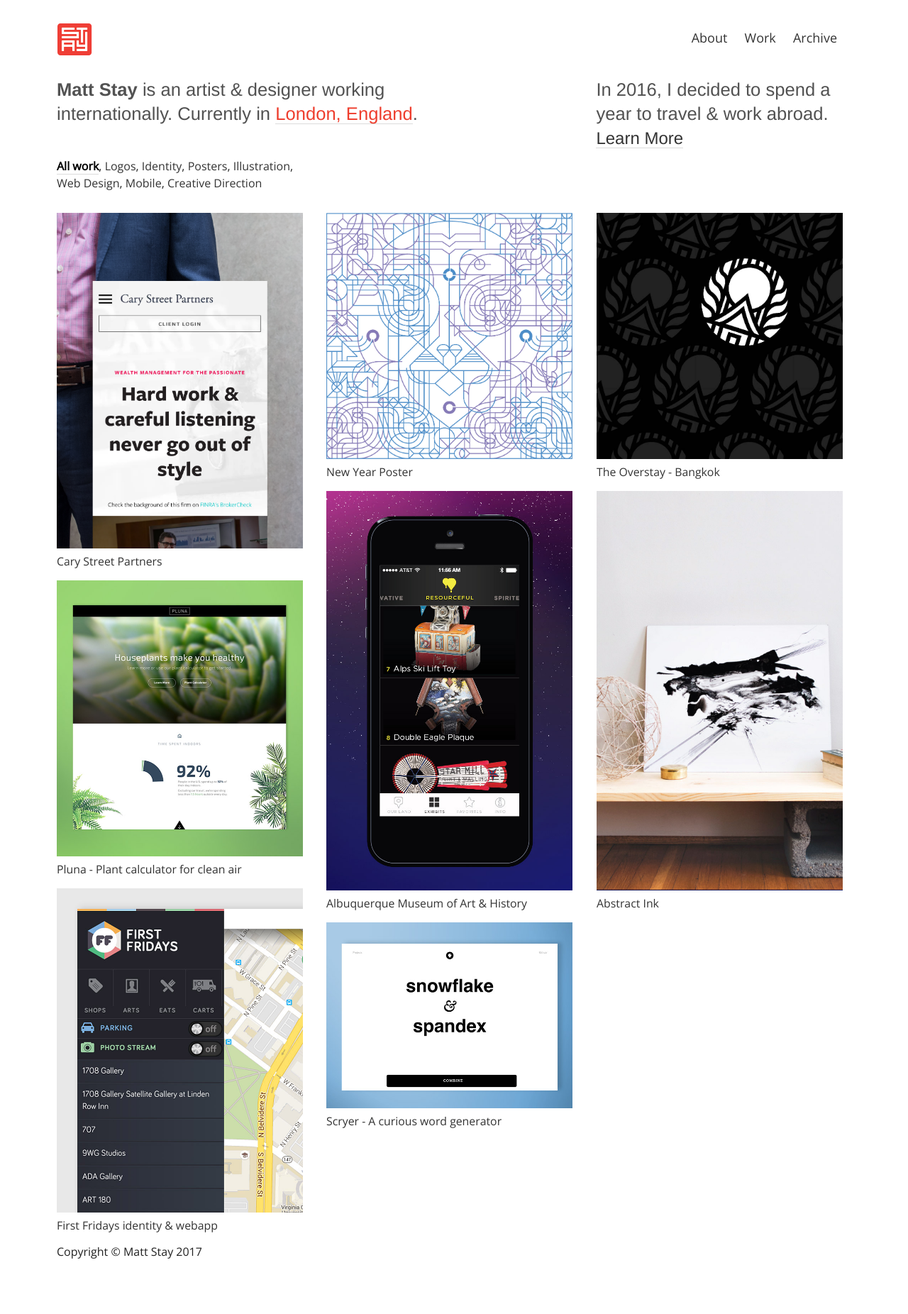
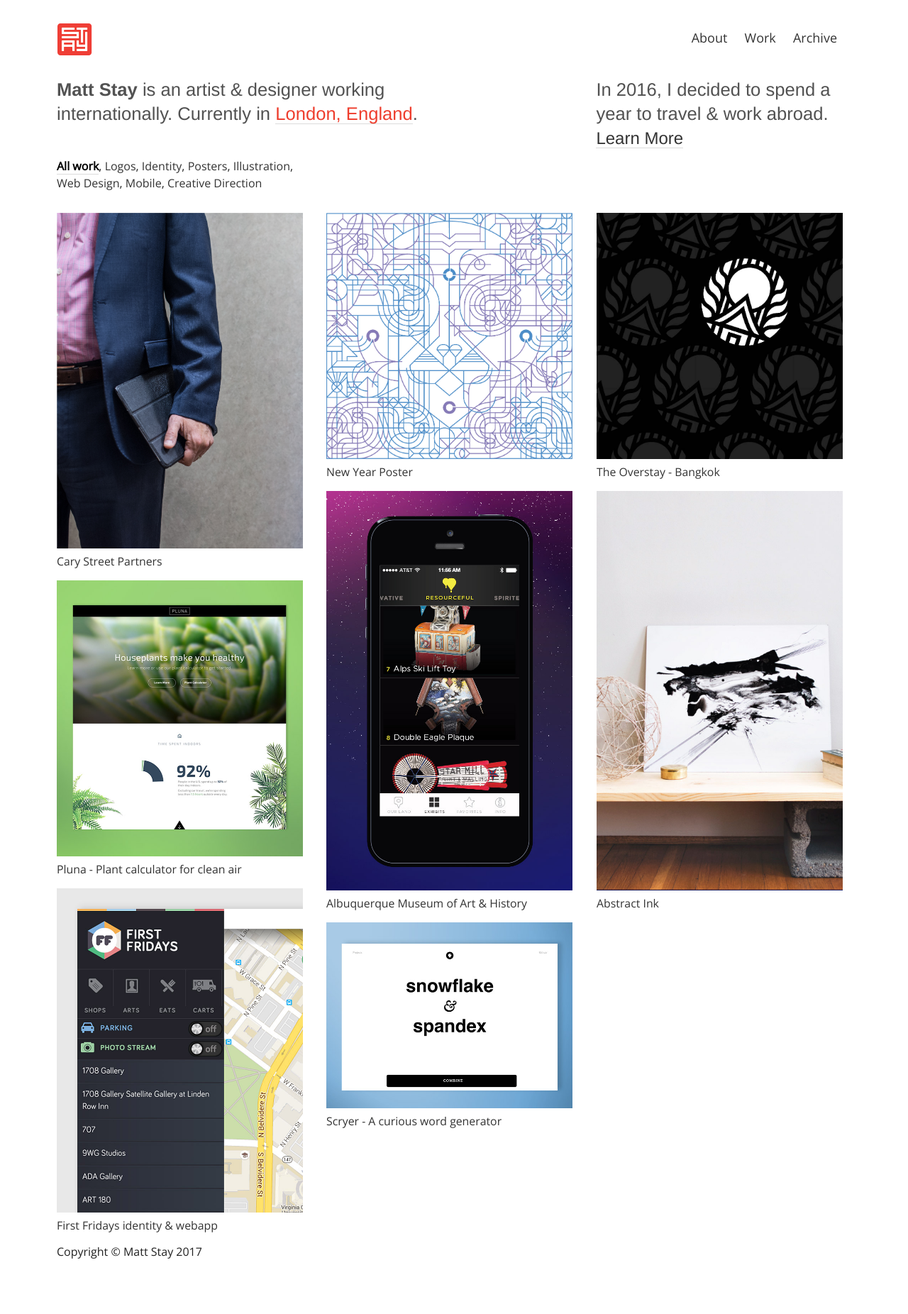
Before and after one commit to matthew-stay/matthew-stay.github.io, a Jekyll site: the page built from index.html, in a window 1280 px wide. Shown: the whole page at 71% size. Built offline with Jekyll 4.4.1, drawn with Linux system fonts in a browser that asks for light colours; some web fonts are replaced.

Commit message:
editing images

```diff
--- a/index.html
+++ b/index.html
@@ -32,7 +32,7 @@
         <div class="gutter-sizer"></div>
        <!-- <div class="item intro-text"> --><!-- </div> -->
         <div class="item-container">
-           <div class="item web mobile direction" data-filter=".web"><a href="/work/csp"><img src="../images/csp-cover4.jpg"></a><p><a href="/work/csp/">Cary Street Partners</a></p></div>
+           <div class="item web mobile direction" data-filter=".web"><a href="/work/csp"><img src="../images/csp-cover3.jpg"></a><p><a href="/work/csp/">Cary Street Partners</a></p></div>
            <div class="item poster" data-filter=".poster"><a href="/work/tiger-poster/"><img src="../images/tiger-poster/tiger-cover.jpg"></a><p><a href="/work/tiger-poster/">New Year Poster</a></p></div>
            <div class="item logo identity" data-filter=".logo"><a href="/work/overstay/"><img src="../images/overstay/overstay-cover-9.jpg"></a><p><a href="/work/overstay/">The Overstay - Bangkok</a></p></div>
            <div class="item mobile direction" data-filter=".identity"><a href="https://www.behance.net/gallery/34043992/Albuquerque-Museum-Exhibit" target="_blank"><img src="../images/abq-cover-5.jpg"></a><p><a href="https://www.behance.net/gallery/34043992/Albuquerque-Museum-Exhibit" target="_blank">Albuquerque Museum of Art &amp; History</a></p></div>
--- a/work/overstay/index.html
+++ b/work/overstay/index.html
@@ -39,7 +39,7 @@
     <div class="item size-1of1"><img src="/images/overstay/overstay-3.jpg"></div>
     <div class="item size-1of1"><img src="/images/overstay/overstay-book.jpg"></div>
     <div class="item size-1of1"><img src="/images/overstay/overstay-5.jpg"></div>
-    <div class="item size-1of1"><img src="/images/overstay/overstay-poster.jpg"></div>
+    <!-- <div class="item size-1of1"><img src="/images/overstay/overstay-poster.jpg"></div> -->
   </div>
 </div>
 
```
Also changed, not shown: 2 other files.
